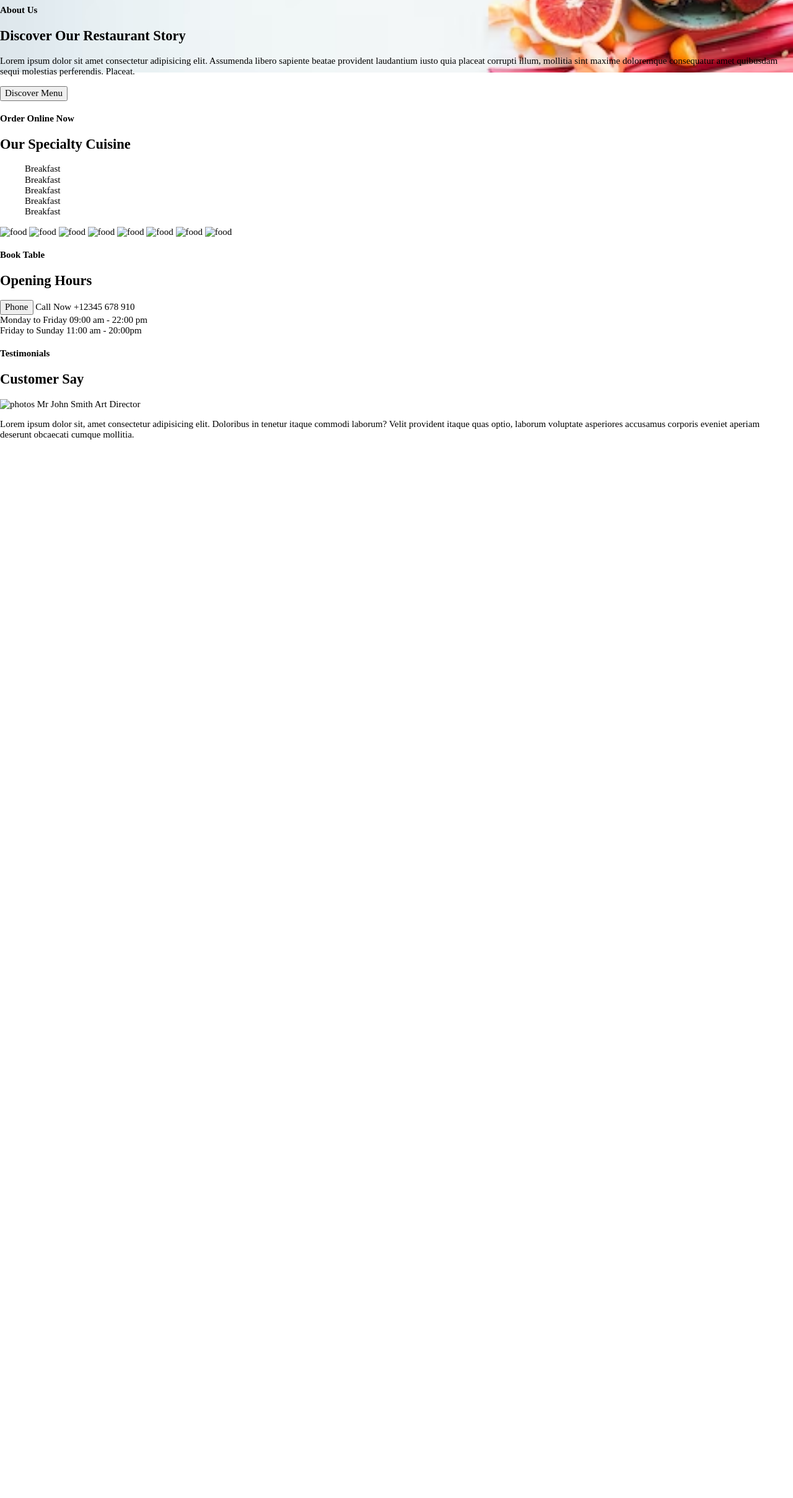
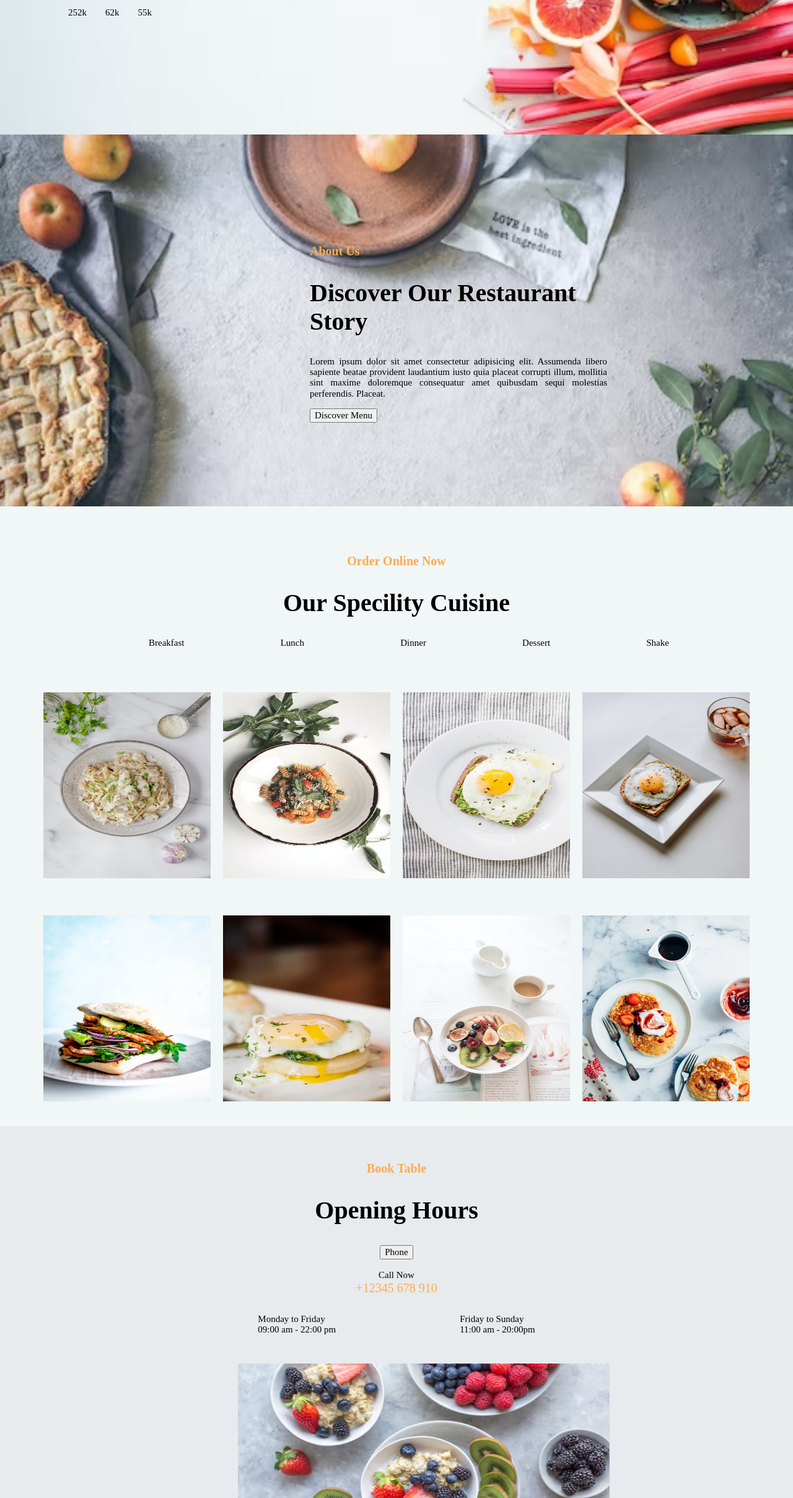
Before and after one commit to annaduong1012/Cuisine-Restaurant-Template, a plain HTML site: page index.html in a window 1280 px wide. Shown: the part 383-2800 px from the top of the page at 62% size. Before the commit the page ends 1109 px from the top, so only its background shows below. Drawn offline with Linux system fonts and the light colour scheme.

Commit message:
updated html and css

```diff
--- a/css/style.css
+++ b/css/style.css
@@ -28,7 +28,7 @@ nav {
 nav img {
   width: 100px;
 }
-nav ul {
+ul {
   display: flex;
   gap: 20px;
   justify-content: space-between;
@@ -37,9 +37,9 @@ nav ul {
 /******************************************
 /* MAIN SECTION
 /*******************************************/
-.section {
+.One {
   padding: 20px 70px;
-  width: 700px;
+  width: 600px;
 }
 .social {
   display: flex;
@@ -48,7 +48,7 @@ nav ul {
 }
 main::before {
   content: "";
-  height: 500px;
+  height: 600px;
   background-image: url('../assets/fruittopphoto.png');
   background-size: 100%;
   background-repeat: no-repeat;
@@ -60,10 +60,87 @@ main::before {
   bottom: 0;
   z-index: -1;
 }
-/* }
-main *, .top form {
-  transform: scaleX(-1);
-} */
+
+main {
+  height: 600px;
+}
+
+/******************************************
+/* SECOND SECTION
+/*******************************************/
+.Two {
+  background-image: url(../assets/fruitpie.png);
+  background-size: 100%;
+  background-repeat: no-repeat;
+  height: 600px;
+}
+
+.Two section {
+  width: 100%;
+  height: 600px;
+  padding: 150px 300px 0px 500px;
+}
+
+/******************************************
+/* THIRD SECTION
+/*******************************************/
+.Three {
+  background: rgb(241, 246, 247);
+}
+.specialty {
+  height: 300px;
+  padding: 50px 200px;
+  text-align: center;
+}
+.foodphotos {
+  display: flex;
+  flex-wrap: wrap;
+  justify-content: center;
+  height: 700px;
+  gap: 20px;
+}
+.Three img {
+  width: 270px;
+  height: 300px;
+}
+
+/******************************************
+/* 4th SECTION
+/*******************************************/
+.tradeHours {
+  text-align: center;
+  padding-top: 30px;
+}
+
+.date {
+  display: flex;
+  justify-content: center;
+  gap: 200px;
+  height: 80px;
+  padding: 30px 0;
+}
+.Four img {
+  display: block;
+  width: 600px;
+  height: 350px;
+  margin: 30px 30%;
+}
+.Four {
+  background: rgb(231, 235, 238);
+  height: 800px;
+}
+/******************************************
+/* 5th SECTION
+/*******************************************/
+.Five {
+  text-align: center;
+  padding: 10px 400px;
+  background: rgb(253,254,255);
+}
+.Five img {
+  width: 10%;
+  border-radius: 50%;
+}
 /******************************************
 /* FONT SIZES & STYLES
 /*******************************************/
@@ -74,13 +151,29 @@ body{
   font-size: 1.5rem;
 }
 h1 {
-  font-size: 4.5rem;
+  font-size: 5rem;
 }
 li {
   list-style: none;
-
 }
 a {
   text-decoration: none;
-  color: darkgrey;
+  color: black;
 }
+h2 {
+  font-size: 4rem;
+}
+.Two p {
+  text-align: justify;
+}
+#testimonials {
+  color: grey;
+}
+#John {
+  font-weight: bold;
+  font-size: 1.5rem;
+}
+h4, #Phoneno {
+  color: rgb(255,171,78);
+  font-size: 2rem;
+}
--- a/index.html
+++ b/index.html
@@ -27,8 +27,7 @@
 					<li><a href="#">Search</a></li>
 				</ul>
 			</nav>
-			<div>
-				<section class="section top">
+			<div class="section One">
 				<h1> Welcome<br>To Our Cuisine Restaurant</h1>
 				<form>
 					<input type="text" placeholder="Search here">
@@ -39,60 +38,68 @@
 					<li>62k</li>
 					<li>55k</li>
 				</ul>
-				</section>
 			</div>
 		</main>
-		<div>
+		<div class="section Two">
+			<section>
 				<h4>About Us</h4>
 				<h2>Discover Our Restaurant Story</h2>
 				<p>Lorem ipsum dolor sit amet consectetur adipisicing elit. Assumenda libero sapiente beatae provident laudantium iusto quia placeat corrupti illum, mollitia sint maxime doloremque consequatur amet quibusdam sequi molestias perferendis. Placeat.</p>
 				<button type="button">Discover Menu</button>
-		</div>
-		<div>
-			<h4>Order Online Now</h4>
-			<h2>Our Specialty Cuisine</h2>
-			<ul>
-				<li><a href=""></a>Breakfast</li>
-				<li><a href=""></a>Breakfast</li>
-				<li><a href=""></a>Breakfast</li>
-				<li><a href=""></a>Breakfast</li>
-				<li><a href=""></a>Breakfast</li>
-			</ul>
-			<section>
-				<img src="#" alt="food">
-				<img src="#" alt="food">
-				<img src="#" alt="food">
-				<img src="#" alt="food">
-				<img src="#" alt="food">
-				<img src="#" alt="food">
-				<img src="#" alt="food">
-				<img src="#" alt="food">
 			</section>
 		</div>
-		<div>
+		<div class="section Three">
+			<section class="specialty">
+				<h4>Order Online Now</h4>
+				<h2>Our Specility Cuisine</h2>
+				<ul>
+					<li><a href="#">Breakfast</a></li>
+					<li><a href="#">Lunch</a></li>
+					<li><a href="#">Dinner</a></li>
+					<li><a href="#">Dessert</a></li>
+					<li><a href="#">Shake</a></li>
+				</ul>
+			</section>
+			<section class="foodphotos">
+				<a href="#"><img src="assets/pasta.png" alt="food"></a>
+				<a href="#"><img src="assets/pasta2.png" alt="food"></a>
+				<a href="#"><img src="assets/egg.png" alt="food"></a>
+				<a href="#"><img src="assets/eggtoast.png" alt="food"></a>
+				<a href="#"><img src="assets/sandwich.png" alt="food"></a>
+				<a href="#"><img src="assets/poached.png" alt="food"></a>
+				<a href="#"><img src="assets/brekkie.png" alt="food"></a>
+				<a href="#"><img src="assets/fruittoast.png" alt="food"></a>
+			</section>
+		</div>
+		<div class="section Four">
+			<section class="tradeHours">
 				<h4>Book Table</h4>
 				<h2>Opening Hours</h2>
 				<button type="button">Phone</button>
+				<br><br>
 				<span>Call Now</span>
-			<span>+12345 678 910</span>
+				<br>
+				<span id="Phoneno">+12345 678 910</span>
+			</section>
+			<section class="date">
 				<section>
-				<section>
-					<span>Monday to Friday</span>
+					<span>Monday to Friday</span><br>
 					<span>09:00 am - 22:00 pm</span>
 				</section>
 				<section>
-					<span>Friday to Sunday</span>
+					<span>Friday to Sunday</span><br>
 					<span>11:00 am - 20:00pm</span>
 				</section>
 			</section>
+			<img src="assets/fruitbowl.png" alt="fruitbowl">
 		</div>
-		<div>
+		<div class="section Five">
 			<h4>Testimonials</h4>
 			<h2>Customer Say</h2>
-			<img src="#" alt="photos">
-			<span>Mr John Smith</span>
-			<span>Art Director</span>
-			<p>Lorem ipsum dolor sit, amet consectetur adipisicing elit. Doloribus in tenetur itaque commodi laborum? Velit provident itaque quas optio, laborum voluptate asperiores accusamus corporis eveniet aperiam deserunt obcaecati cumque mollitia.</p>
+			<img src="assets/testimonials.png" alt="photos"><br>
+			<span id="John">Mr John Smith</span><br>
+			<span id="testimonials">Art Director</span>
+			<p>Delicious, boneless chicken breasts and fresh mushrooms in garlic and white wine sauce.Cuisine is a team work of Cuisine Restaurant Cafe, we aim at promoting the foodstuff industry through the branches, we establish and new dishes.</p>
 		</div>
 		<script type="text/javascript" src="js/main.js"></script>
 	</body>
```
Also changed, not shown: assets/brekkie.png (added), assets/egg.png (added), assets/eggtoast.png (added), assets/fruitbowl.png (added), assets/fruittoast.png (added), assets/pasta.png (added), assets/pasta2.png (added), assets/poached.png (added), assets/sandwich.png (added), assets/testimonials.png (added). Lines whose indentation alone changed are shown as unchanged.
